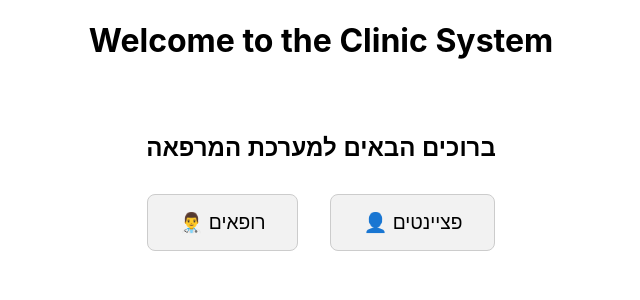
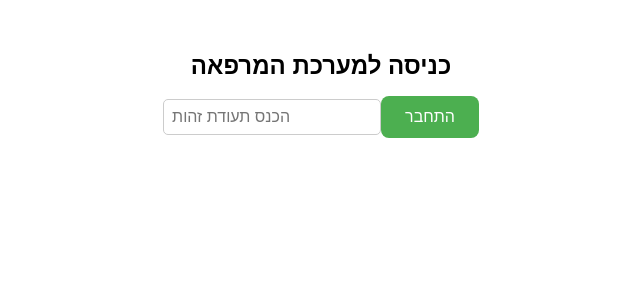
Before and after one commit to LeahPrag/ClinicProjectReact, a React (Create React App) app: page / in a window 1280 px wide. Shown: the top 300 px of the page, without its empty margins (319-959 px from the left). Built offline with nearby package versions, Linux system fonts and the light colour scheme.

Commit message:
user context

```diff
--- a/src/App.js
+++ b/src/App.js
@@ -1,26 +1,21 @@
-import logo from './logo.svg';
-import './App.css';
+import React from 'react';
 import { BrowserRouter as Router, Routes, Route } from 'react-router-dom';
-
-// src/App.js
-import React from 'react';
 import HomePage from './pages/HomePage';
 import DoctorPage from './pages/DoctorPage';
 import ClinicsPage from './pages/ClinicsPage';
+import { UserProvider } from './contextUser/UserContext'; // שים לב לנתיב
 
 function App() {
   return (
-    <Router>
-      <div className="App">
-        <h1>Welcome to the Clinic System</h1>
+    <UserProvider>
+      <Router>
         <Routes>
           <Route path="/" element={<HomePage />} />
           <Route path="/DoctorPage" element={<DoctorPage />} />
           <Route path="/ClinicsPage" element={<ClinicsPage />} />
         </Routes>
-      </div>
-    </Router>
-
+      </Router>
+    </UserProvider>
   );
 }
 
--- /dev/null
+++ b/src/contextUser/UserContext.js
@@ -0,0 +1,15 @@
+import React, { createContext, useContext, useState } from 'react';
+
+const UserContext = createContext();
+
+export const UserProvider = ({ children }) => {
+  const [userId, setUserId] = useState(null);
+
+  return (
+    <UserContext.Provider value={{ userId, setUserId }}>
+      {children}
+    </UserContext.Provider>
+  );
+};
+
+export const useUser = () => useContext(UserContext);
--- a/src/pages/HomePage.js
+++ b/src/pages/HomePage.js
@@ -1,25 +1,50 @@
-import React from 'react';
+// HomePage.jsx
+import React, { useState } from 'react';
 import { useNavigate } from 'react-router-dom';
-
+import axios from 'axios';
+// import { useUser } from './UserContext';
+import { useUser } from '../contextUser/UserContext';
 
 const HomePage = () => {
+  const [id, setId] = useState('');
+  const [error, setError] = useState('');
   const navigate = useNavigate();
+  const { setUserId } = useUser(); // שמירת ת"ז
+
+  const handleLogin = async () => {
+    try {
+      const response = await axios.get(`http://localhost:5015/GetUserType?id=${id}`);
+      const userType = response.data;
+
+      setUserId(id); // שמירת התעודת זהות בקונטקסט
+
+      if (userType === 'Doctor') navigate('/DoctorPage');
+      else if (userType === 'Patient') navigate('/ClinicsPage');
+      else if (userType === 'Secretary') navigate('/SecretaryPage');
+      else setError('סוג משתמש לא מזוהה');
+    } catch (err) {
+      setError('תעודת זהות לא נמצאה או שגיאה בשרת');
+    }
+  };
 
   return (
     <div style={styles.container}>
-      <h2 style={styles.title}>ברוכים הבאים למערכת המרפאה</h2>
-      <div style={styles.buttonGroup}>
-        <button style={styles.button} onClick={() => navigate('/DoctorPage')}>
-          👨‍⚕️ רופאים
-        </button>
-        <button style={styles.button} onClick={() => navigate('/ClinicsPage')}>
-          👤 פציינטים
-        </button>
-      </div>
+      <h2 style={styles.title}>כניסה למערכת המרפאה</h2>
+      <input
+        type="text"
+        placeholder="הכנס תעודת זהות"
+        value={id}
+        onChange={(e) => setId(e.target.value)}
+        style={styles.input}
+      />
+      <button style={styles.button} onClick={handleLogin}>
+        התחבר
+      </button>
+      {error && <p style={styles.error}>{error}</p>}
     </div>
   );
 };
-
+export default HomePage;
 const styles = {
   container: {
     padding: '2rem',
@@ -27,21 +52,27 @@ const styles = {
     fontFamily: 'Arial',
   },
   title: {
-    marginBottom: '2rem',
+    marginBottom: '1rem',
   },
-  buttonGroup: {
-    display: 'flex',
-    justifyContent: 'center',
-    gap: '2rem',
+  input: {
+    padding: '0.5rem',
+    fontSize: '1rem',
+    marginBottom: '1rem',
+    borderRadius: '5px',
+    border: '1px solid #ccc',
+    width: '200px',
   },
   button: {
-    padding: '1rem 2rem',
-    fontSize: '1.2rem',
+    padding: '0.75rem 1.5rem',
+    fontSize: '1rem',
     cursor: 'pointer',
     borderRadius: '8px',
-    border: '1px solid #ccc',
-    backgroundColor: '#f2f2f2',
+    border: 'none',
+    backgroundColor: '#4CAF50',
+    color: 'white',
+  },
+  error: {
+    color: 'red',
+    marginTop: '1rem',
   },
 };
-
-export default HomePage;
```
Also changed, not shown: src/pages/SecretaryPage.js (added).
